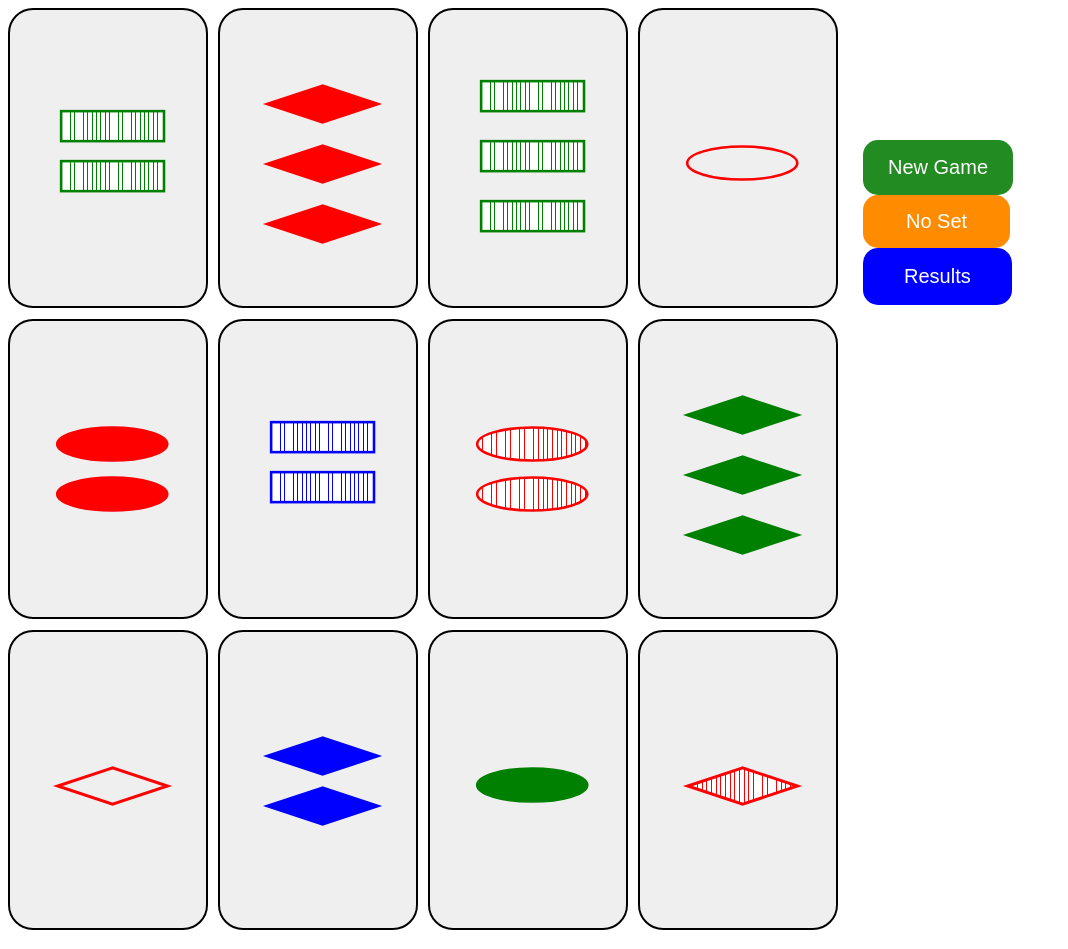
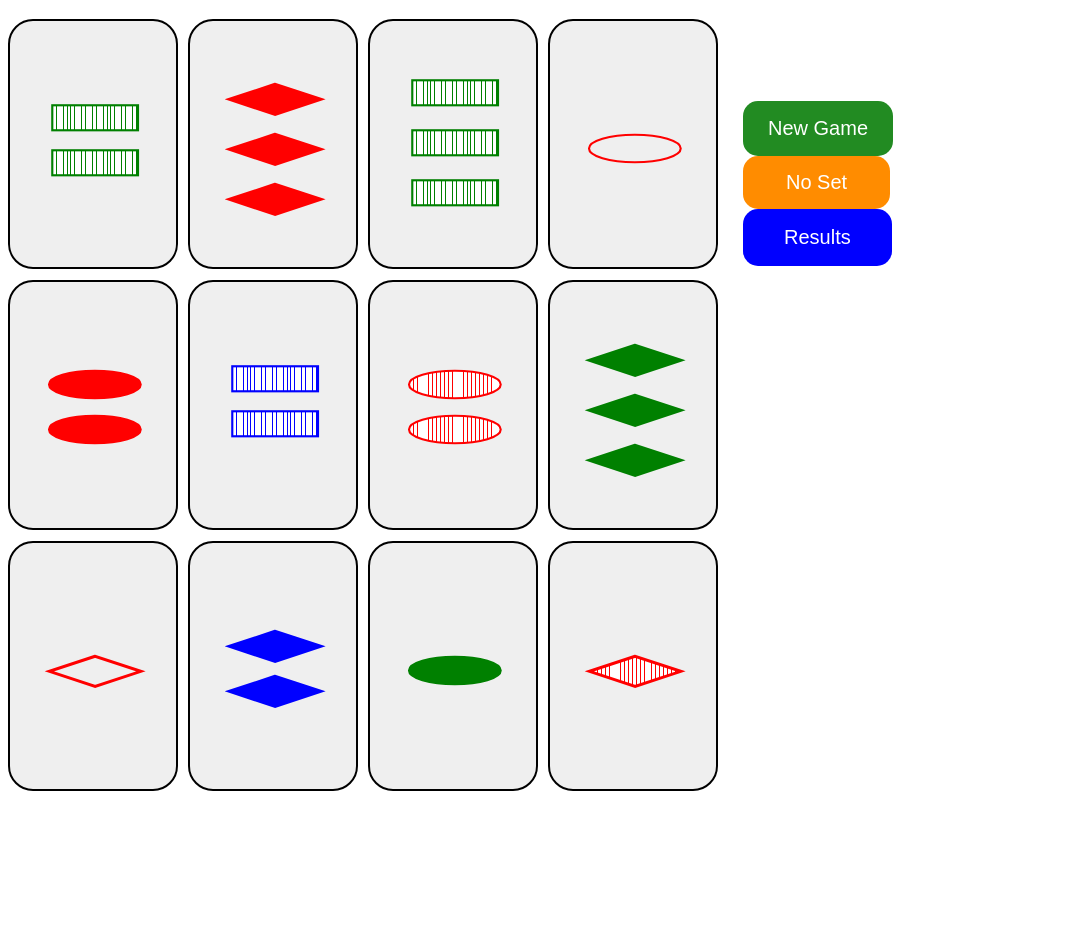
Before and after one commit to 0rin/setgame, a Django app: page / in a window 1280 px wide. Shown: the whole page, without its empty margins (0-1068 px from the left). After the commit the page ends 791 px from the top, so only its background shows below. Run offline with Django 3.2, Linux system fonts and the light colour scheme.

Commit message:
Smaller cards

```diff
--- a/game/static/game/css/game.css
+++ b/game/static/game/css/game.css
@@ -69,7 +69,7 @@
 
 .svg_element {
   position: absolute;
-  left: 6px;
+  left: 3px;
 }
 
 .red {
@@ -138,8 +138,8 @@
   white-space: initial;
   border: 2px solid black;
   border-radius: 25px;
-  width: 200px;
-  height: 300px;
+  width: 170px;
+  height: 250px;
   display: table-cell;
   position: relative;
 }
@@ -210,25 +210,25 @@
 }
 
 .nr_1_1 {
+  top: 100px;
+}
+
+.nr_2_1 {
+  top: 75px;
+}
+
+.nr_2_2 {
   top: 120px;
 }
 
-.nr_2_1 {
-  top: 90px;
-}
-
-.nr_2_2 {
-  top: 140px;
-}
-
 .nr_3_1 {
-  top: 60px;
+  top: 50px;
 }
 
 .nr_3_2 {
-  top: 120px;
+  top: 100px;
 }
 
 .nr_3_3 {
-  top: 180px;
+  top: 150px;
 }
--- a/game/static/game/js/game.js
+++ b/game/static/game/js/game.js
@@ -29,7 +29,7 @@
 
 function confirmSetExistence(card_id) {
     if (confirm('There is a set. Want a hint?')) {
-        document.getElementById(card_id).style.background = "lightGrey";
+        document.getElementById(card_id).style.borderWidth = "5px";
     }
 }
 
--- a/game/templates/game/game.html
+++ b/game/templates/game/game.html
@@ -17,7 +17,7 @@
             onclick="cardClicked(this.id)">
             {% for n in card.range %}
             <svg class="svg_element nr_{{ card.number }}_{{ forloop.counter }}"
-                width="200" height="60" viewBox="0 0 1400 700">
+                width="170" height="50" viewBox="0 0 1400 700">
                 <defs>
                     <linearGradient
                         gradientUnits="objectBoundingBox"
```
